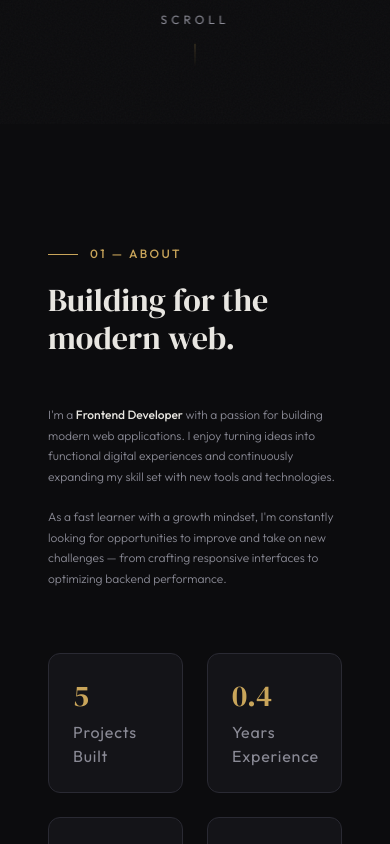
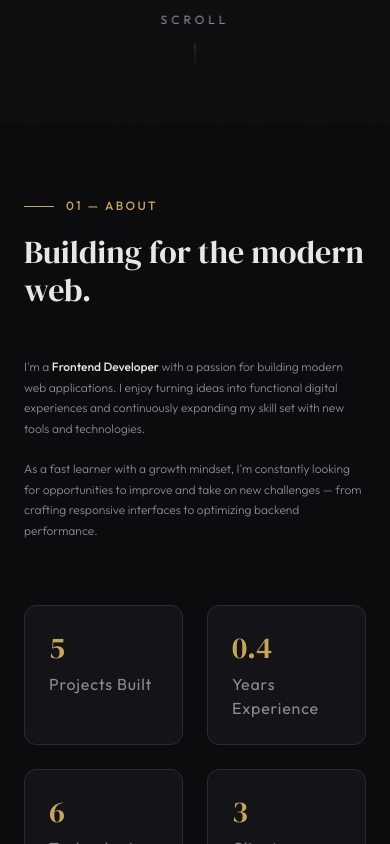
Before and after one commit to keilalily/personal-portfolio, a React (Vite) app: page / in a window 390 px wide. Shown: the part 720-1564 px from the top of the page. Built offline with nearby package versions, Linux system fonts and the light colour scheme.

Commit message:
Add mobile padding for .section
Introduce a media query (max-width: 768px) that adjusts .section padding to 4rem 1.5rem for improved spacing on smaller screens. This change ensures better layout and readability on mobile devices.

```diff
--- a/src/index.css
+++ b/src/index.css
@@ -157,6 +157,12 @@ body::before {
     50% { opacity: 0.3; transform: scaleY(0.6); }
 }
 
+@media (max-width: 768px) {
+	.section {
+		padding: 4rem 1.5rem;
+	}
+}
+
 :root {
   line-height: 1.5;
   font-synthesis: none;
```
